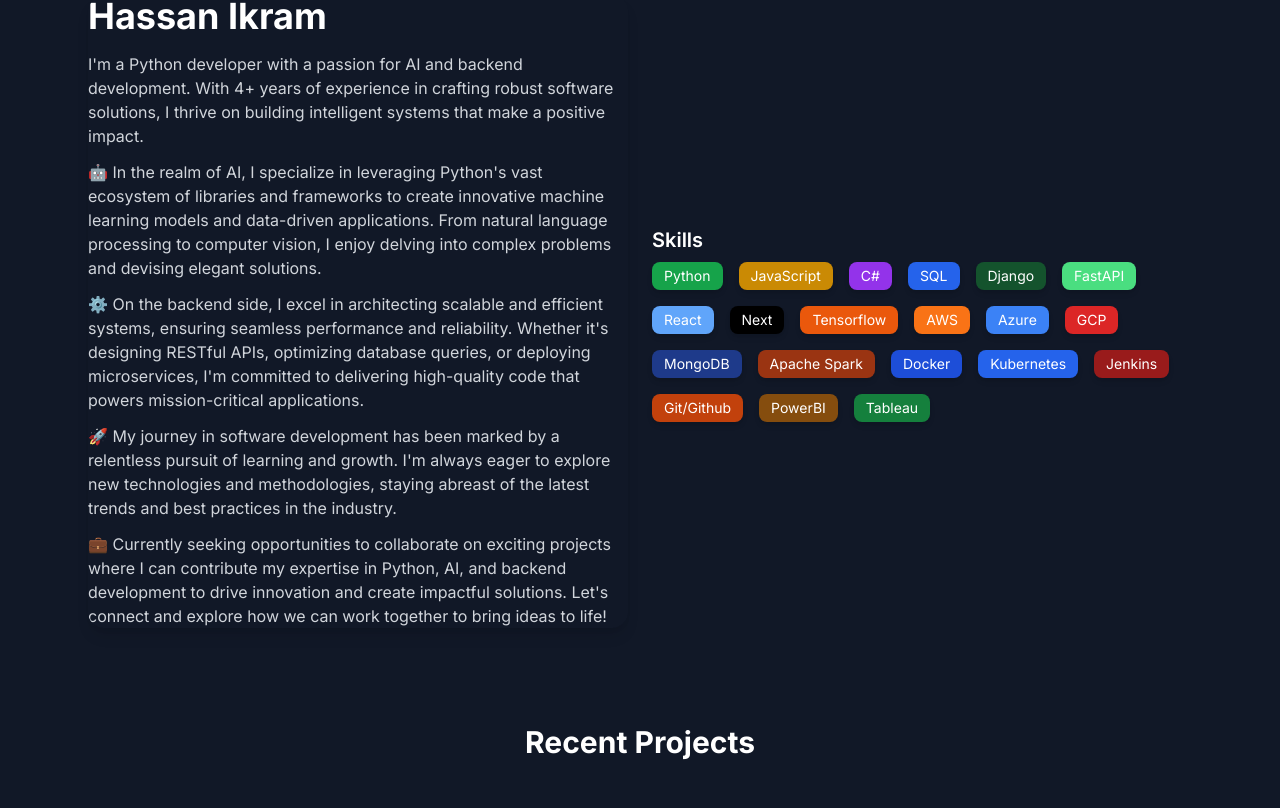
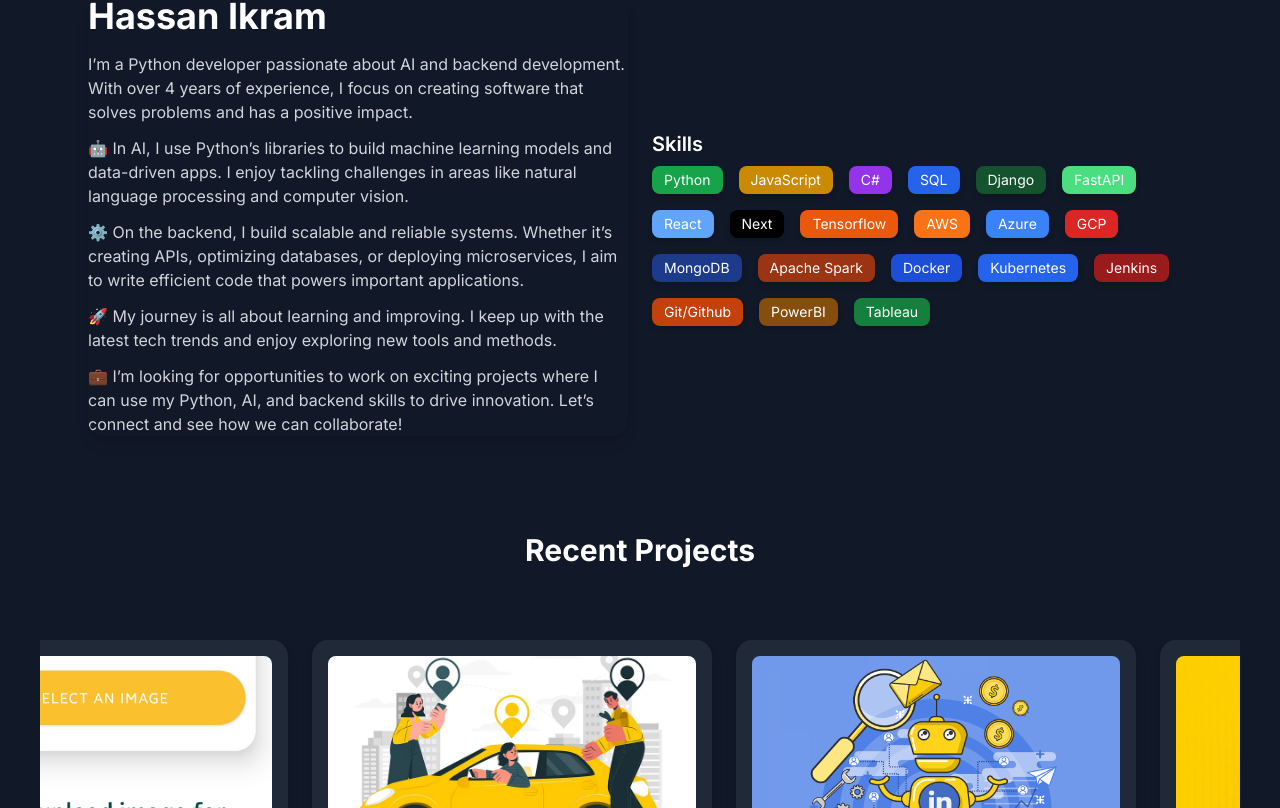
Before and after one commit to Hassan-Ik/portfolio, a Next.js app in the folder portfolio/: page / in a window 1280 px wide. Shown: the part 612-1420 px from the top of the page. Built offline with nearby package versions, Linux system fonts and the light colour scheme.

Commit message:
updated about section part and made it more consice

```diff
--- a/portfolio/components/ui/FloatingNavbar.tsx
+++ b/portfolio/components/ui/FloatingNavbar.tsx
@@ -64,7 +64,7 @@ export const FloatingNav = ({
           // change rounded-full to rounded-lg
           // remove dark:border-white/[0.2] dark:bg-black bg-white border-transparent
           // change  pr-2 pl-8 py-2 to px-10 py-5
-          "flex md:max-w-fit sm:max-w-full md:min-w-[70vw] lg:min-w-fit fixed z-[5000] top-0 md:top-5 inset-x-0 mx-auto px-4 sm:px-6 md:px-8 lg:px-10 py-4 border border-black/10 shadow-[0px_2px_3px_-1px_rgba(0,0,0,0.1),0px_1px_0px_0px_rgba(25,28,33,0.02),0px_0px_0px_1px_rgba(25,28,33,0.08)] items-center justify-center space-x-4 rounded-none md:rounded-lg",
+          "flex md:max-w-fit sm:max-w-full md:min-w-[70vw] lg:min-w-fit fixed z-[5000] top-0 md:top-2 inset-x-0 mx-auto px-4 sm:px-6 md:px-8 lg:px-10 py-4 border border-black/10 shadow-[0px_2px_3px_-1px_rgba(0,0,0,0.1),0px_1px_0px_0px_rgba(25,28,33,0.02),0px_0px_0px_1px_rgba(25,28,33,0.08)] items-center justify-center space-x-4 rounded-none md:rounded-lg md:border-none",
           className
         )}
         style={{
@@ -78,7 +78,7 @@ export const FloatingNav = ({
             key={`link=${idx}`}
             href={navItem.link}
             className={cn(
-              "relative dark:text-neutral-50 items-center  flex space-x-1 text-neutral-600 dark:hover:text-neutral-300 hover:text-neutral-500"
+              "relative dark:text-neutral-50 items-center flex space-x-1 text-neutral-600 dark:hover:text-neutral-300 hover:text-neutral-500"
             )}
           >
             <span className="block sm:hidden">{navItem.icon}</span>
--- a/portfolio/data/index.ts
+++ b/portfolio/data/index.ts
@@ -9,15 +9,15 @@ export const navItems = [
 
 export const aboutme = {
     name: "Hassan Ikram",
-    bio: `I'm a Python developer with a passion for AI and backend development. With 4+ years of experience in crafting robust software solutions, I thrive on building intelligent systems that make a positive impact.
+    bio: `I’m a Python developer passionate about AI and backend development. With over 4 years of experience, I focus on creating software that solves problems and has a positive impact.
 
-                  🤖 In the realm of AI, I specialize in leveraging Python's vast ecosystem of libraries and frameworks to create innovative machine learning models and data-driven applications. From natural language processing to computer vision, I enjoy delving into complex problems and devising elegant solutions.
+🤖 In AI, I use Python’s libraries to build machine learning models and data-driven apps. I enjoy tackling challenges in areas like natural language processing and computer vision.
 
-                  ⚙️ On the backend side, I excel in architecting scalable and efficient systems, ensuring seamless performance and reliability. Whether it's designing RESTful APIs, optimizing database queries, or deploying microservices, I'm committed to delivering high-quality code that powers mission-critical applications.
+⚙️ On the backend, I build scalable and reliable systems. Whether it’s creating APIs, optimizing databases, or deploying microservices, I aim to write efficient code that powers important applications.
 
-                  🚀 My journey in software development has been marked by a relentless pursuit of learning and growth. I'm always eager to explore new technologies and methodologies, staying abreast of the latest trends and best practices in the industry.
+🚀 My journey is all about learning and improving. I keep up with the latest tech trends and enjoy exploring new tools and methods.
 
-                  💼 Currently seeking opportunities to collaborate on exciting projects where I can contribute my expertise in Python, AI, and backend development to drive innovation and create impactful solutions. Let's connect and explore how we can work together to bring ideas to life!`,
+💼 I’m looking for opportunities to work on exciting projects where I can use my Python, AI, and backend skills to drive innovation. Let’s connect and see how we can collaborate!`,
     skills: [
         {
             name: "Python",
```
